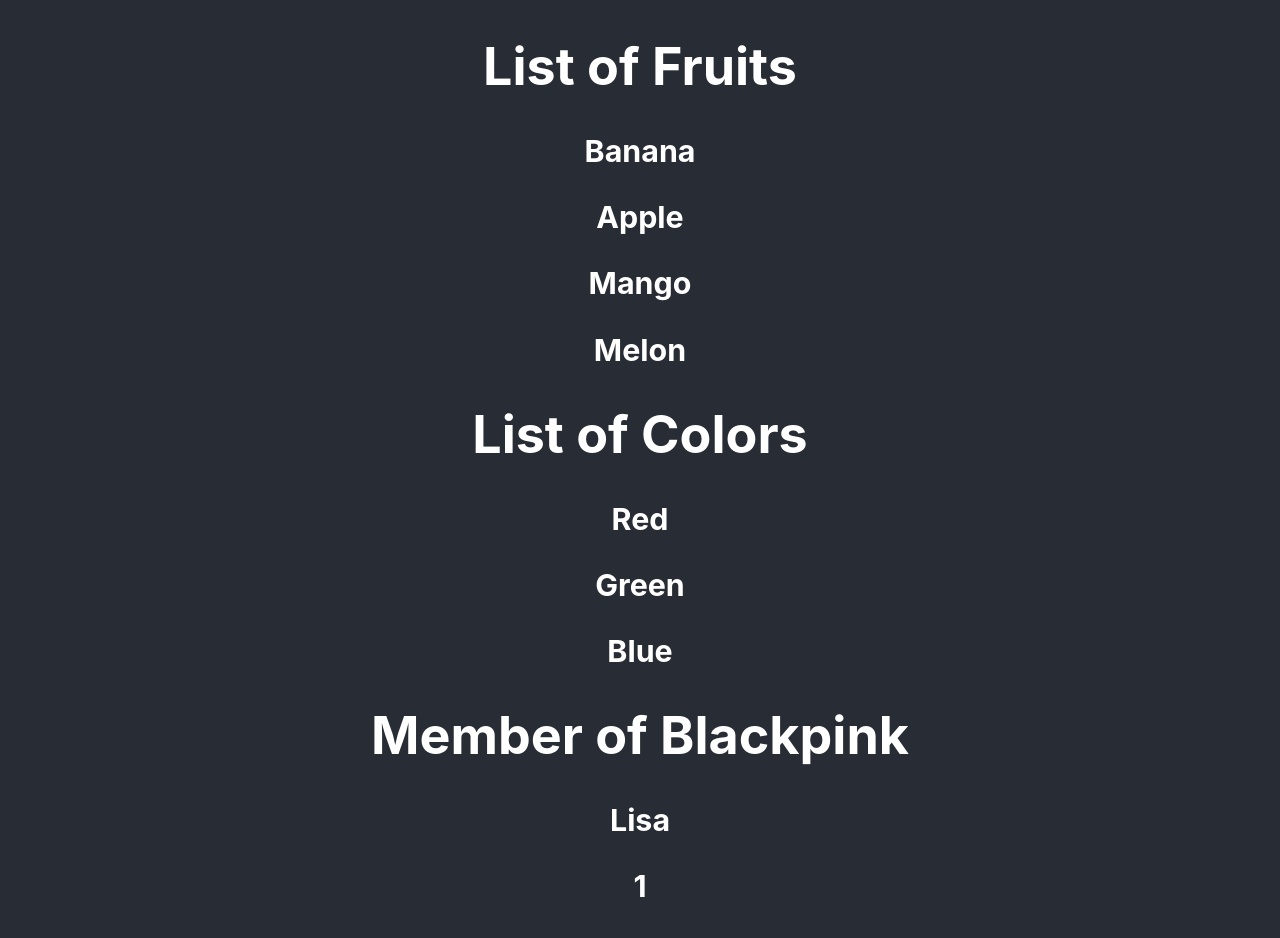
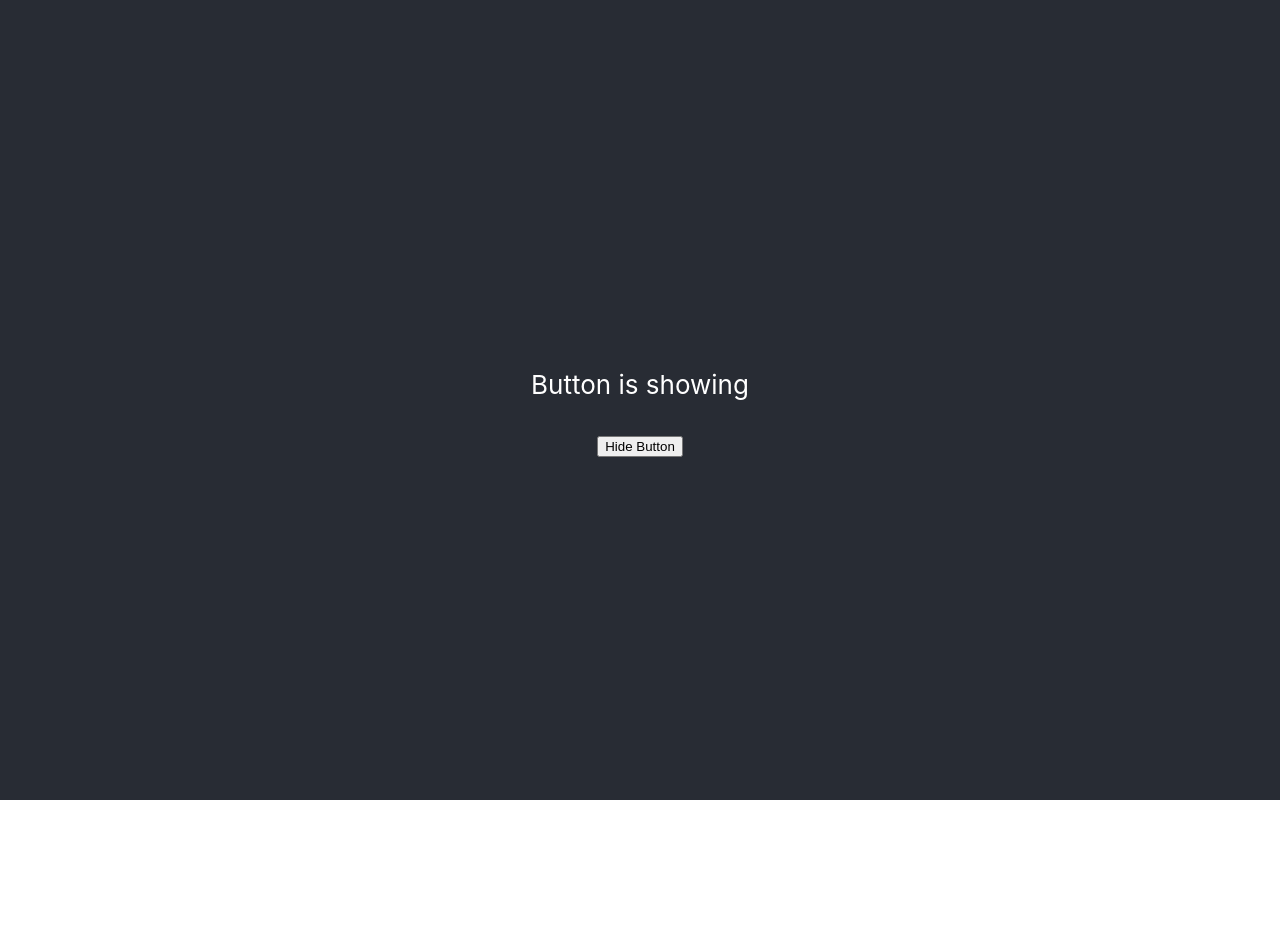
Before and after one commit to isti20/react-basic, a React (Create React App) app: page / in a window 1280 px wide. Shown: the top 938 px of the page. After the commit the page ends 800 px from the top, so only its background shows below. Built offline with nearby package versions, Linux system fonts and the light colour scheme.

Commit message:
Conditional Rendering: Contoh 1

```diff
--- a/src/App.js
+++ b/src/App.js
@@ -1,11 +1,11 @@
-import List from './components/List';
+import Conditional1 from './components/Conditional1';
 import './App.css';
 
 function App() {
   return (
     <div className="App">
       <header className="App-header">
-        <List />
+        <Conditional1 />
       </header>
     </div>
   );
--- /dev/null
+++ b/src/components/Conditional1.jsx
@@ -0,0 +1,28 @@
+import React from "react";
+
+const Conditional1 = () => {
+  const [show, setShow] = React.useState(true);
+
+  const buttonToggle = () => {
+    setShow(!show);
+  };
+
+  // cara 1
+  if (!show) {
+    return (
+      <div>
+        <p>Button is hide</p>
+        <button onClick={buttonToggle}>Show Button</button>
+      </div>
+    );
+  }
+
+  return (
+    <div>
+      <p>Button is showing</p>
+      <button onClick={buttonToggle}>Hide Button</button>
+    </div>
+  );
+};
+
+export default Conditional1;
--- a/src/components/List.jsx
+++ /dev/null
@@ -1,62 +0,0 @@
-import React from "react";
-
-const List = () => {
-  const fruits = ["Banana", "Apple", "Mango", "Melon"];
-
-  const renderFruits = fruits.map((fruit) => {
-    return (
-      <div key={fruit}>
-        <h3>{fruit}</h3>
-      </div>
-    );
-  });
-
-  const colors = ["Red", "Green", "Blue"];
-
-  const blackpink = [
-    {
-      name: "Lisa",
-      id: 1,
-    },
-    {
-      name: "Jennie",
-      id: 2,
-    },
-    {
-      name: "Rose",
-      id: 3,
-    },
-    {
-      name: "Jisoo",
-      id: 4,
-    },
-  ];
-
-  return (
-    <div>
-      <h1>List of Fruits</h1>
-      {renderFruits}
-
-      <h1>List of Colors</h1>
-      {colors.map((color) => {
-        return (
-          <div key={color}>
-            <h3>{color}</h3>
-          </div>
-        );
-      })}
-
-      <h1>Member of Blackpink</h1>
-      {blackpink.map((member, index) => {
-        return (
-          <div key={member.id}>
-            <h3>{member.name}</h3>
-            <h3>{member.id}</h3>
-          </div>
-        );
-      })}
-    </div>
-  );
-};
-
-export default List;
```
Also changed, not shown: src/note.txt (deleted).
